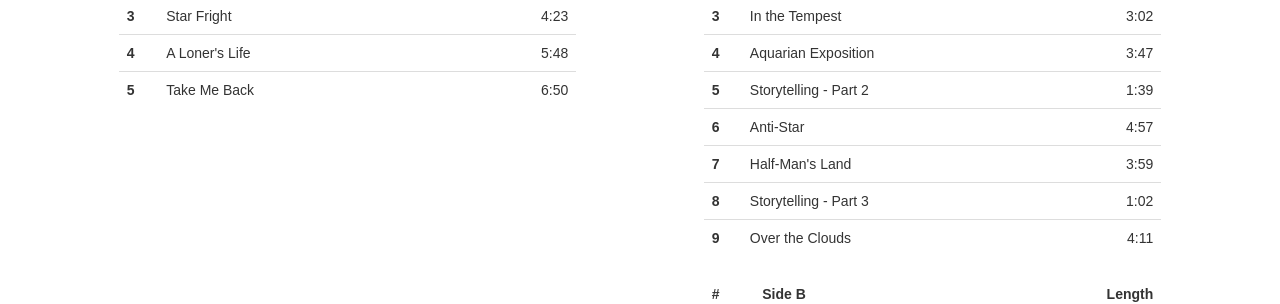
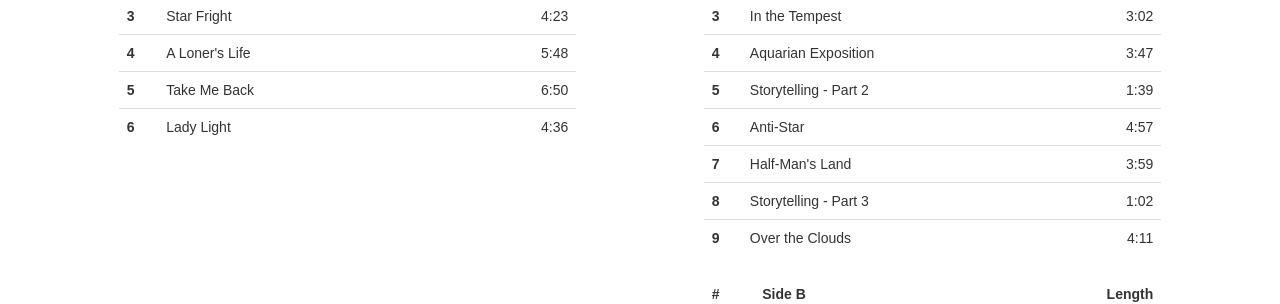
Before and after one commit to noahsarkmusic/noahsarkmusic.github.io, a Jekyll site: the page built from music/index.html, in a window 1280 px wide. Shown: the part 796-1100 px from the top of the page. Built offline with Jekyll 4.4.1, drawn with Linux system fonts in a browser that asks for light colours; some web fonts are replaced.

Commit message:
New track

```diff
--- a/_data/tracks.yml
+++ b/_data/tracks.yml
@@ -98,6 +98,10 @@ rocketradio:
     title: Take Me Back
     length: "6:50"
 
+  - number: 6
+    title: Lady Light
+    length: "4:36"
+
 #  - number: 1
 #    title: I Don't Need No Technology
 #    length: "5:04"
```
